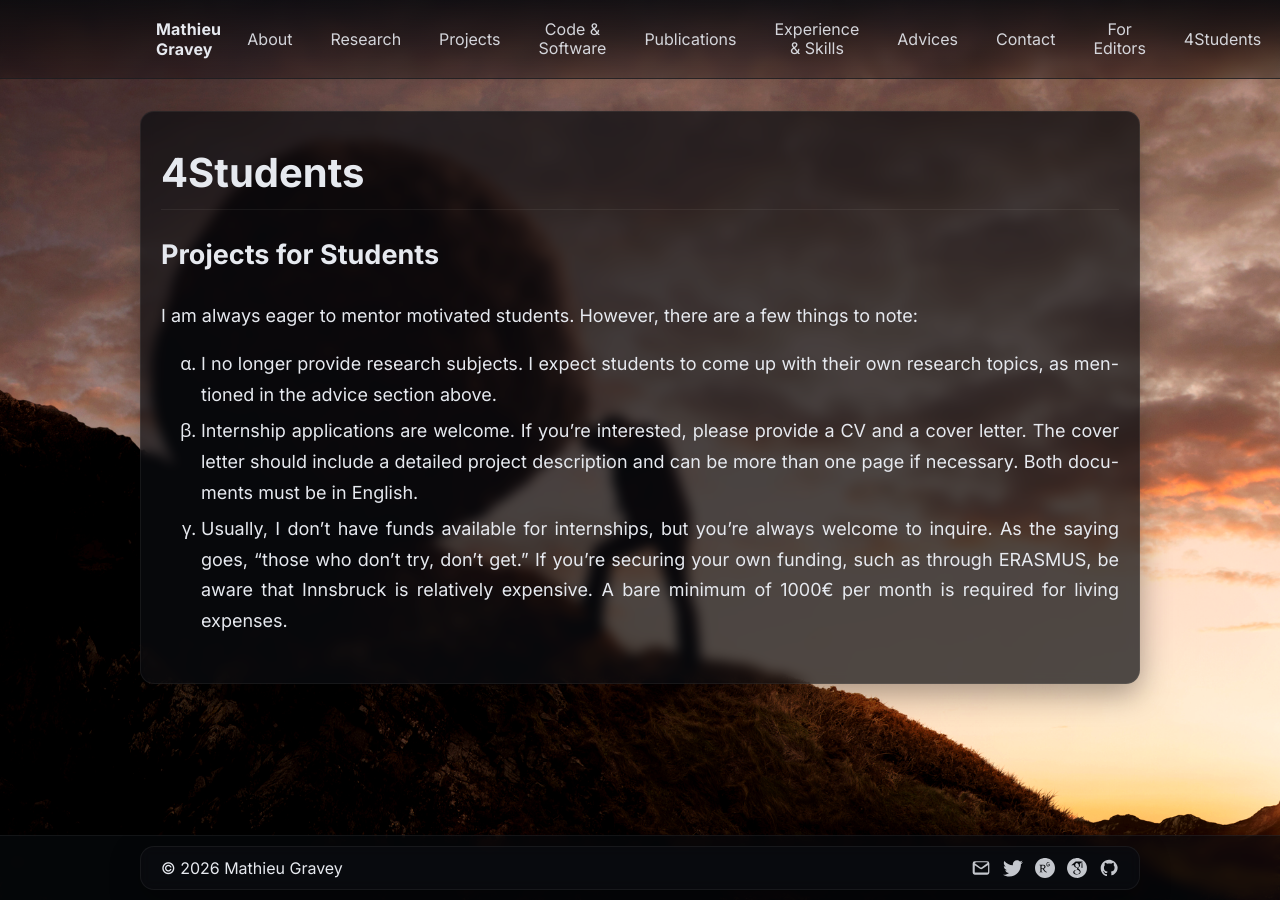
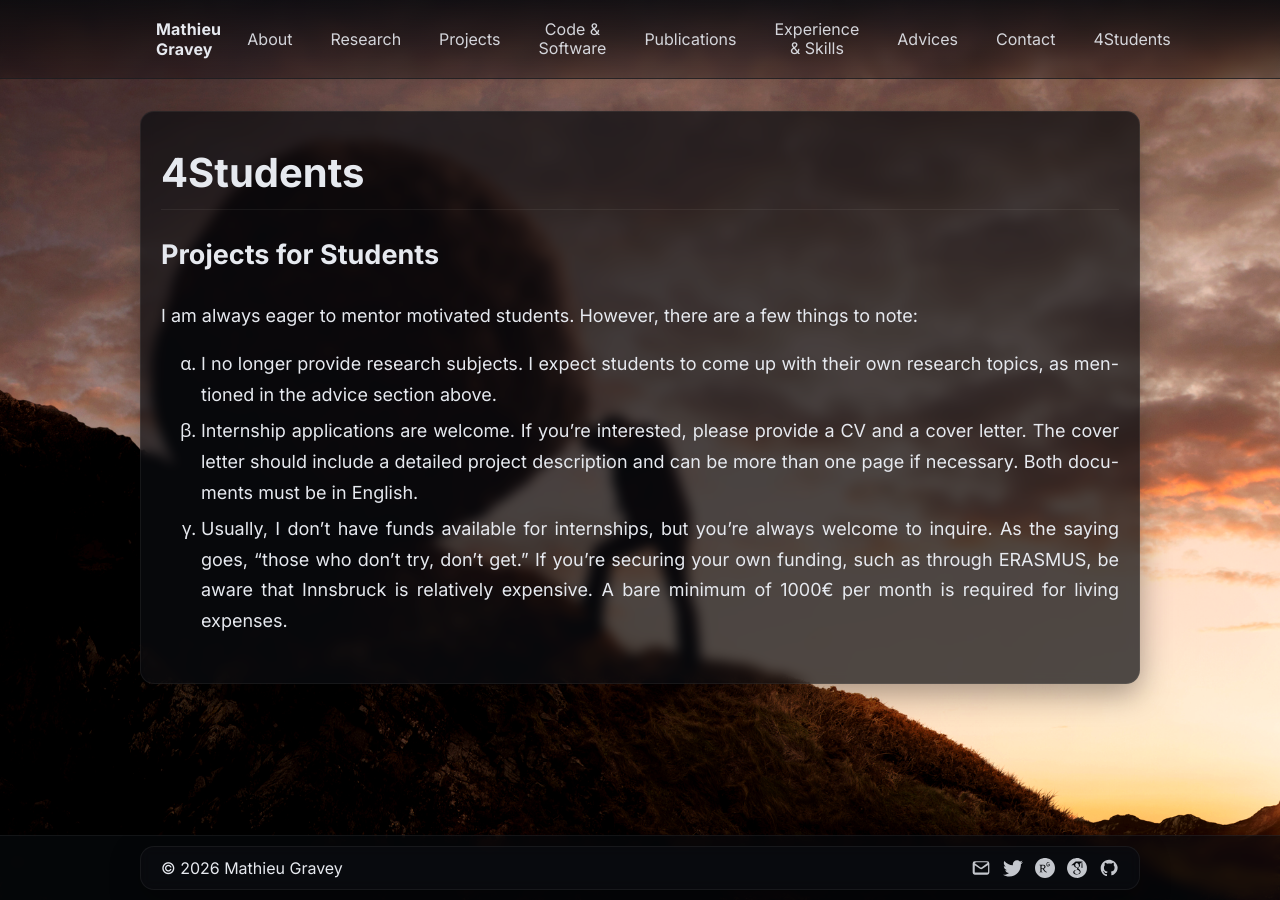
Before and after one commit to mgravey/mgravey.github.io, a Jekyll site: the page built from for-students.md, in a window 1280 px wide. Built offline with Jekyll 4.4.1, drawn with Linux system fonts in a browser that asks for light colours.

Commit message:
Remove 'For Editors' nav item
Delete the 'For Editors' navigation entry from _data/nav.yml (title, url /for-editors/, and show flag). Cleans up site navigation by removing this menu item.

```diff
--- a/_data/nav.yml
+++ b/_data/nav.yml
@@ -22,9 +22,6 @@
 - title: Contact
   url: /contact/
   show: true
-- title: For Editors
-  url: /for-editors/
-  show: true
 - title: 4Students
   url: /4students/
   show: true
```
